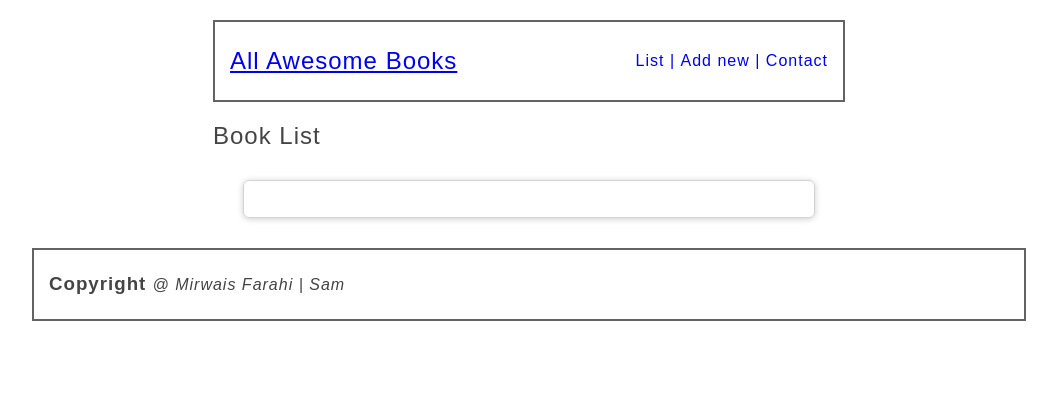
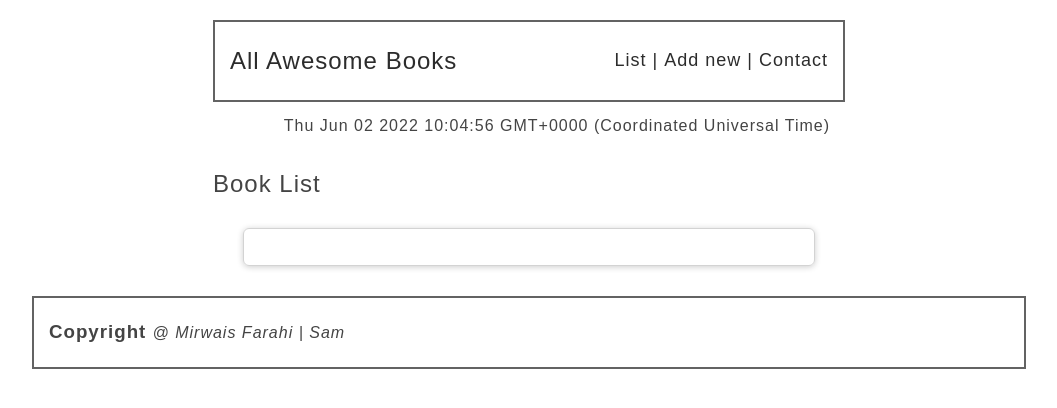
Before and after one commit to mirwaisfarahi/Awesome-Books, a website: page index.html in a window 1280 px wide. Shown: the whole page, without its empty margins (111-1168 px from the left). Drawn offline with Linux system fonts and the light colour scheme.

Commit message:
Add date

```diff
--- a/css/style.css
+++ b/css/style.css
@@ -5,6 +5,11 @@ body {
 }
 
 /* Nav Bar Style */
+
+.first-heading {
+  text-decoration: none;
+  color: #2c2c2c;
+}
 
 nav {
   display: flex;
@@ -21,6 +26,8 @@ nav {
 
 .nav-link {
   text-decoration: none;
+  font-size: 18px;
+  color: #2c2c2c;
 }
 
 h1,
@@ -133,3 +140,9 @@ h3 span {
 .add-book-heading {
   display: none;
 }
+
+.date {
+  padding: 15px;
+  display: flex;
+  justify-content: flex-end;
+}
--- a/index.html
+++ b/index.html
@@ -14,9 +14,7 @@
 
         <header>
             <nav>
-                <a href="#book-list">
-                    <h1 class="title">All Awesome Books</h1>
-                </a>
+                <a href="#book-list" class="title first-heading"><h1>All Awesome Books</h1></a>
                 <ul class="nav-items">
                     <li><a href="#book-list" class="nav-link list-btn">List |&nbsp;</a></li>
                     <li><a href="#addBook" class="nav-link add-btn">Add new |&nbsp;</a></li>
@@ -25,6 +23,7 @@
 
             </nav>
         </header>
+        <span class="date"></span>
         <h2 class="list-heading">Book List</h2>
 
         <div id="book-list" class="booklist">
--- a/js/index.js
+++ b/js/index.js
@@ -122,3 +122,7 @@ homeBtn.addEventListener('click', () => {
   document.querySelector('.add-book').style.display = 'none';
   document.querySelector('.contact-section').style.display = 'none';
 });
+
+//Display date method
+const today = new Date();
+document.querySelector('.date').innerHTML = today;
```
